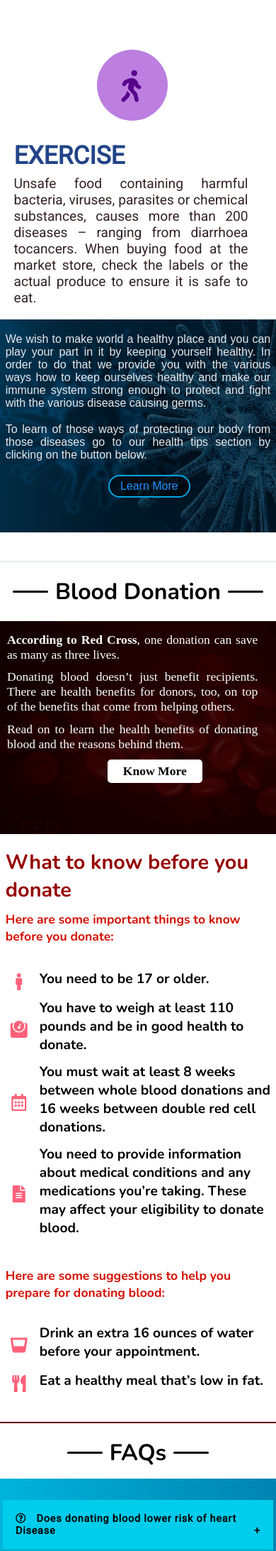
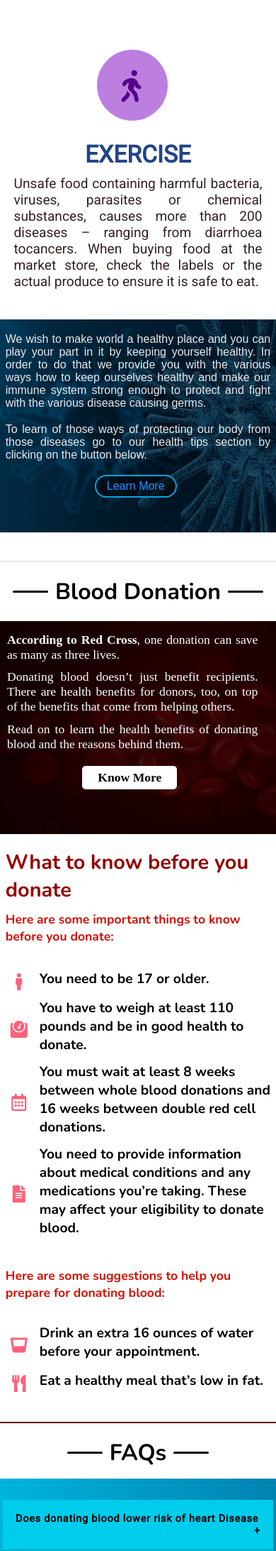
Before and after one commit to chiranjit0123/easyblood, a PHP site: page /html/home.html in a window 390 px wide. Shown: the part 2955-5140 px from the top of the page at 71% size. Run offline with PHP 8.4, Linux system fonts and the light colour scheme; some web fonts are replaced.

Commit message:
Add files via upload

```diff
--- a/Project/css/accordion.css
+++ b/Project/css/accordion.css
@@ -100,3 +100,16 @@
 }
 
 }
+
+@media only screen and (max-width: 390px) {
+
+
+.accordion i {
+  display: none;
+}
+
+.faq-link a {
+  margin-left: 0;
+}
+
+}
--- a/Project/css/homePage.css
+++ b/Project/css/homePage.css
@@ -643,3 +643,35 @@
 }
 
 }
+
+
+@media only screen and (max-width: 390px) {
+
+.tips-content p {
+	margin-right: 0;
+}
+
+.tips-content h1 {
+	text-align: center;
+	font-size: 2.1rem;
+	margin-bottom: 10px;
+}
+
+.image-container-2 div button {
+	margin-left: 35%;
+}
+
+.image-container-3 div button {
+    margin-left: 30%;
+    margin-top: 20px;
+}
+
+#condition {
+	float: none;
+	display: block;
+}
+
+.terms {
+	text-align: center;
+}
+}
```
